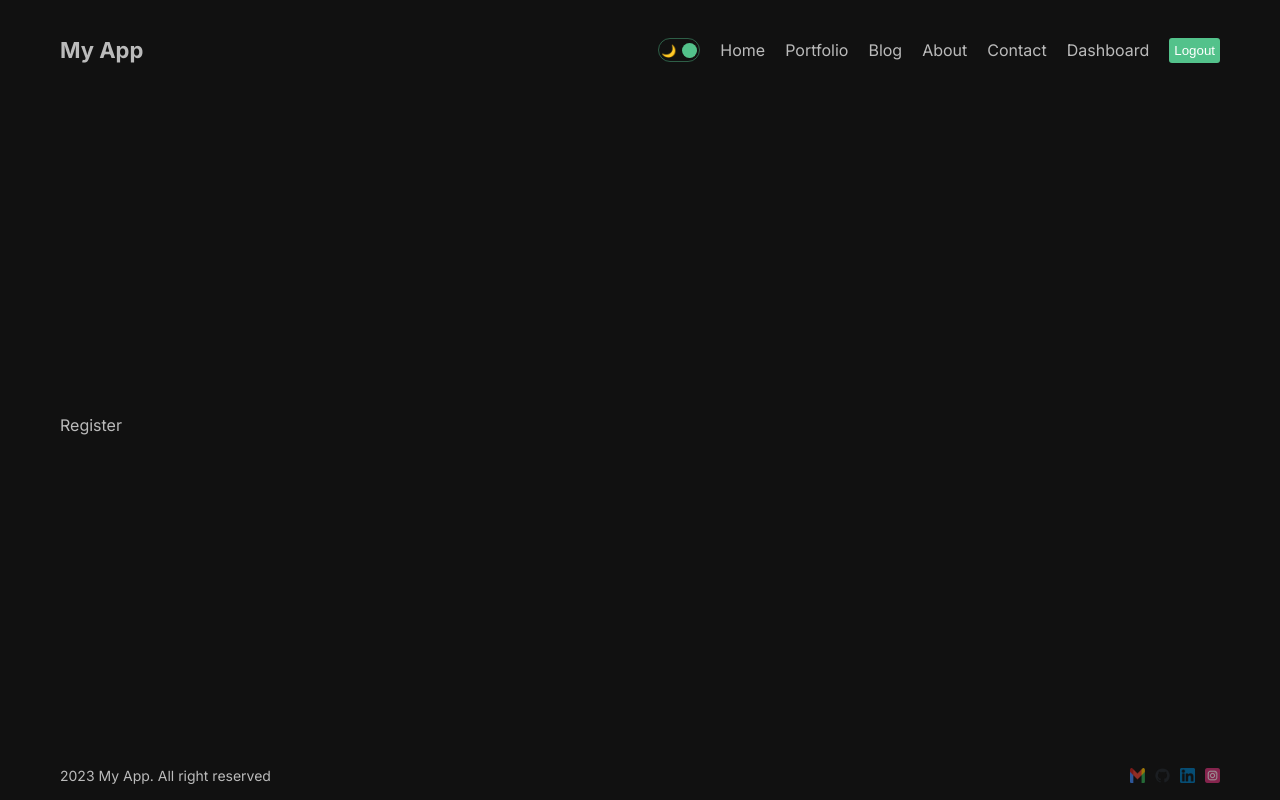
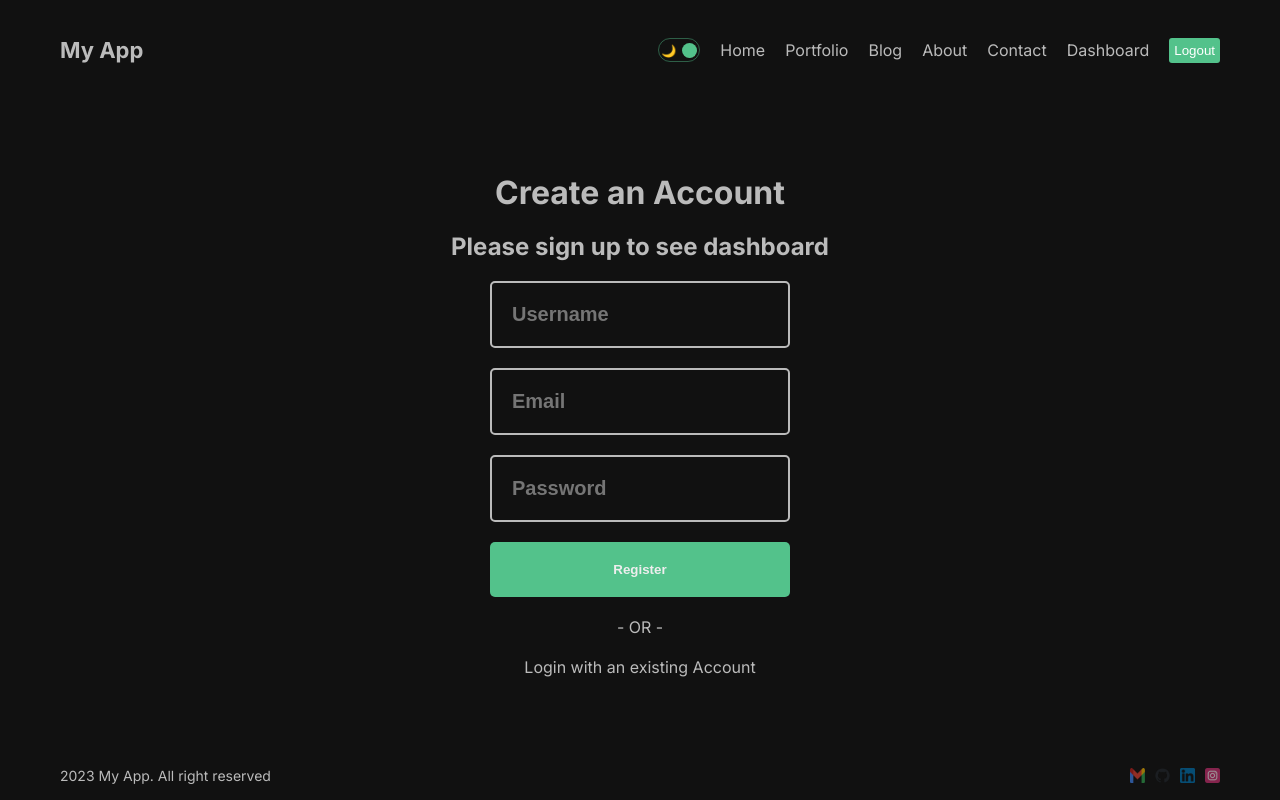
Before and after one commit to 333Nikita333/nextjs-practical-project, a Next.js app: page /dashboard/register in a window 1280 px wide. Built offline with nearby package versions, Linux system fonts and the light colour scheme.

Commit message:
registration page created

```diff
--- a/package.json
+++ b/package.json
@@ -12,6 +12,7 @@
     "@types/node": "20.6.1",
     "@types/react": "18.2.21",
     "@types/react-dom": "18.2.7",
+    "bcryptjs": "^2.4.3",
     "eslint": "8.41.0",
     "eslint-config-next": "13.4.3",
     "mongoose": "^6.11.1",
@@ -23,6 +24,7 @@
     "typescript": "5.2.2"
   },
   "devDependencies": {
+    "@types/bcryptjs": "^2.4.4",
     "typescript-plugin-css-modules": "^5.0.1"
   }
 }
--- a/src/app/dashboard/(auth)/register/page.tsx
+++ b/src/app/dashboard/(auth)/register/page.tsx
@@ -1,5 +1,75 @@
-const Register = () => {
-  return <div>Register</div>;
+"use client";
+import Link from "next/link";
+import styles from "./page.module.css";
+import { FC, FormEvent, useState } from "react";
+import { useRouter } from "next/navigation";
+import { ErrorType } from "../../../../../types";
+
+const Register: FC = () => {
+  const [error, setError] = useState<ErrorType | null>(null);
+  const router = useRouter();
+
+  const handleSubmit = async (
+    event: FormEvent<HTMLFormElement>
+  ): Promise<void> => {
+    event.preventDefault();
+
+    const formData = new FormData(event.currentTarget);
+    const name = formData.get("name") as string;
+    const email = formData.get("email") as string;
+    const password = formData.get("password") as string;
+
+    try {
+      const res = await fetch("/api/auth/register", {
+        method: "POST",
+        headers: {
+          "Content-Type": "application/json",
+        },
+        body: JSON.stringify({
+          name,
+          email,
+          password,
+        }),
+      });
+      res.status === 201 &&
+        router.push("/dashboard/login?success=Account has been created");
+    } catch (error) {
+      setError(error as ErrorType);
+    }
+  };
+
+  return (
+    <div className={styles.container}>
+      <h1>Create an Account</h1>
+      <h2>Please sign up to see dashboard</h2>
+      <form className={styles.form} onSubmit={handleSubmit}>
+        <input
+          className={styles.input}
+          type="text"
+          placeholder="Username"
+          required
+        />
+        <input
+          className={styles.input}
+          type="email"
+          placeholder="Email"
+          required
+        />
+        <input
+          className={styles.input}
+          type="password"
+          placeholder="Password"
+          required
+        />
+        <button className={styles.button} type="submit">
+          Register
+        </button>
+        {error && "Something went wrong!"}
+      </form>
+      <span>- OR -</span>
+      <Link href="/dashboard/login">Login with an existing Account</Link>
+    </div>
+  );
 };
 
 export default Register;
--- a/types.ts
+++ b/types.ts
@@ -24,3 +24,6 @@ export type PostType = {
   content: string;
   username: string;
 };
+export type ErrorType = {
+  message: string;
+};
```
Also changed, not shown: src/app/api/auth/register/route.ts (added, +41 -0 lines), 1 other file (tests, documents, lock files or other folders).
